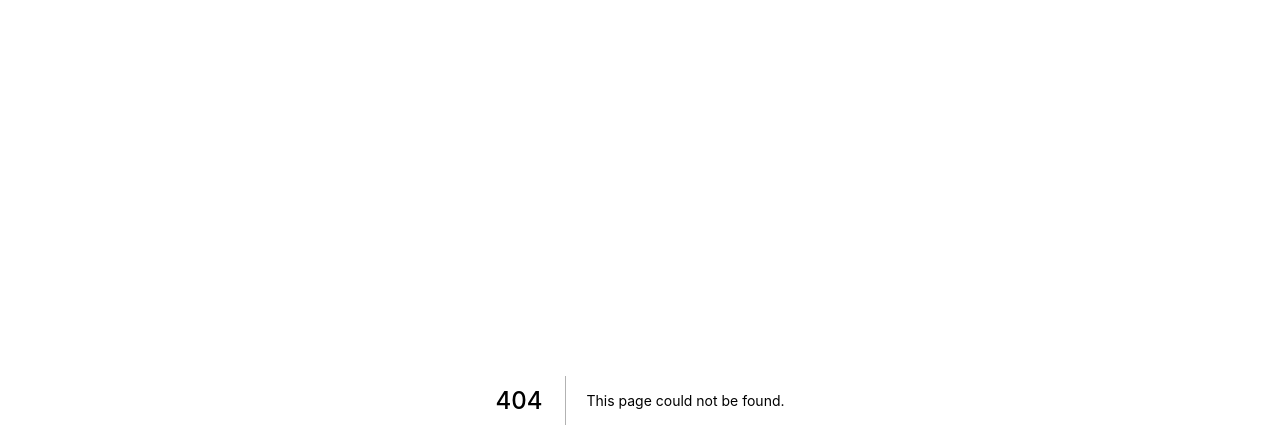
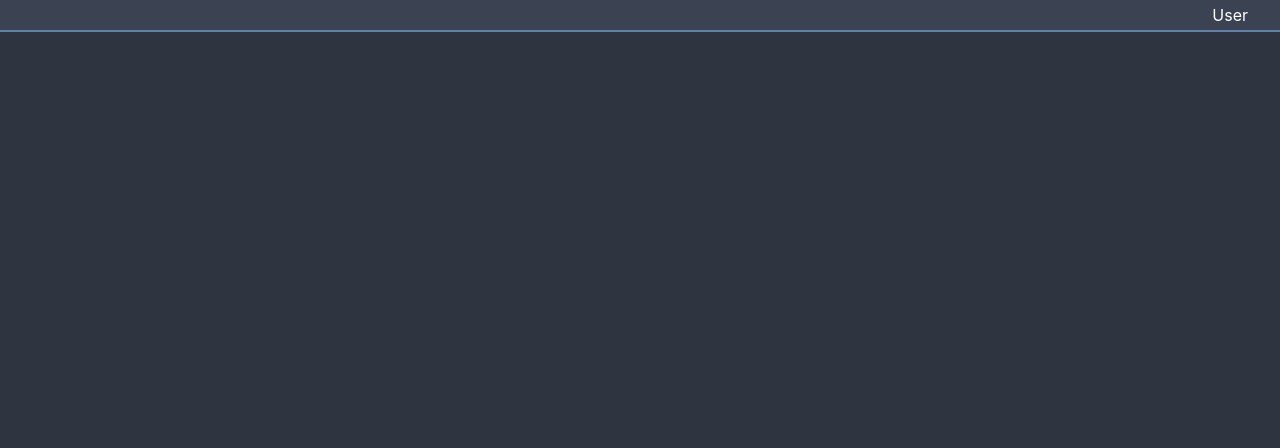
Before and after one commit to brandontor/clientPortal, a Next.js app: page /home in a window 1280 px wide. Before the commit this address had no page. Shown: the top 448 px of the page. Built offline with nearby package versions, Linux system fonts and the light colour scheme.

Commit message:
beginning layout and installed depends

```diff
--- /dev/null
+++ b/components/layout/Layout.js
@@ -0,0 +1,13 @@
+import React from 'react'
+import styles from './Layout.module.css'
+import User from './User'
+
+function Layout() {
+  return (
+    <div className={styles.container}>
+      <User></User>
+    </div>
+  )
+}
+
+export default Layout
--- /dev/null
+++ b/components/layout/Layout.module.css
@@ -0,0 +1,5 @@
+.container {
+    height: 100vh;
+    width: 100vw;
+    background-color: #2E3440;
+}
--- /dev/null
+++ b/components/layout/User.js
@@ -0,0 +1,14 @@
+import React from 'react'
+import styles from './User.module.css'
+
+function User() {
+  return (
+    <div className={styles.container}>
+        <div className='mr-8 flex items-center h-full'>
+            <p>User</p>
+        </div>
+    </div>
+  )
+}
+
+export default User
--- /dev/null
+++ b/components/layout/User.module.css
@@ -0,0 +1,13 @@
+.container {
+    width: 100%;
+    height: 4%;
+    display: flex;
+    justify-content: flex-end;
+    background-color: #3B4252;
+    border-bottom: 2px solid #5E81AC;
+}
+
+.container p {
+    font-size: 1rem;
+    color: #FFFFFF;
+}
--- a/package.json
+++ b/package.json
@@ -9,7 +9,6 @@
     "lint": "next lint",
     "clean": "rm -rf ./out/* ./.next/* ./.firebase/*",
     "export": "next export"
-
   },
   "dependencies": {
     "firebase": "^9.6.10",
@@ -18,7 +17,10 @@
     "react-dom": "18.0.0"
   },
   "devDependencies": {
+    "autoprefixer": "^10.4.4",
     "eslint": "8.12.0",
-    "eslint-config-next": "12.1.4"
+    "eslint-config-next": "12.1.4",
+    "postcss": "^8.4.12",
+    "tailwindcss": "^3.0.23"
   }
 }
--- a/pages/_app.js
+++ b/pages/_app.js
@@ -1,7 +1,12 @@
 import '../styles/globals.css'
+import Layout from '../components/layout/Layout'
 
 function MyApp({ Component, pageProps }) {
-  return <Component {...pageProps} />
+  return (
+    <Layout>
+      <Component {...pageProps} />
+    </Layout>
+  )
 }
 
 export default MyApp
--- /dev/null
+++ b/pages/home.js
@@ -0,0 +1,11 @@
+import React from 'react'
+
+function home() {
+  return (
+    <>
+
+    </>
+  )
+}
+
+export default home
--- a/pages/index.js
+++ b/pages/index.js
@@ -4,7 +4,7 @@ import styles from '../styles/Home.module.css'
 export default function Home() {
   return (
     <div className={styles.container}>
-      <p>Hello World</p>
+
     </div>
   )
 }
--- /dev/null
+++ b/postcss.config.js
@@ -0,0 +1,6 @@
+module.exports = {
+  plugins: {
+    tailwindcss: {},
+    autoprefixer: {},
+  },
+}
--- a/public/index.html
+++ /dev/null
@@ -1,89 +0,0 @@
-<!DOCTYPE html>
-<html>
-  <head>
-    <meta charset="utf-8">
-    <meta name="viewport" content="width=device-width, initial-scale=1">
-    <title>Welcome to Firebase Hosting</title>
-
-    <!-- update the version number as needed -->
-    <script defer src="/__/firebase/9.6.10/firebase-app-compat.js"></script>
-    <!-- include only the Firebase features as you need -->
-    <script defer src="/__/firebase/9.6.10/firebase-auth-compat.js"></script>
-    <script defer src="/__/firebase/9.6.10/firebase-database-compat.js"></script>
-    <script defer src="/__/firebase/9.6.10/firebase-firestore-compat.js"></script>
-    <script defer src="/__/firebase/9.6.10/firebase-functions-compat.js"></script>
-    <script defer src="/__/firebase/9.6.10/firebase-messaging-compat.js"></script>
-    <script defer src="/__/firebase/9.6.10/firebase-storage-compat.js"></script>
-    <script defer src="/__/firebase/9.6.10/firebase-analytics-compat.js"></script>
-    <script defer src="/__/firebase/9.6.10/firebase-remote-config-compat.js"></script>
-    <script defer src="/__/firebase/9.6.10/firebase-performance-compat.js"></script>
-    <!--
-      initialize the SDK after all desired features are loaded, set useEmulator to false
-      to avoid connecting the SDK to running emulators.
-    -->
-    <script defer src="/__/firebase/init.js?useEmulator=true"></script>
-
-    <style media="screen">
-      body { background: #ECEFF1; color: rgba(0,0,0,0.87); font-family: Roboto, Helvetica, Arial, sans-serif; margin: 0; padding: 0; }
-      #message { background: white; max-width: 360px; margin: 100px auto 16px; padding: 32px 24px; border-radius: 3px; }
-      #message h2 { color: #ffa100; font-weight: bold; font-size: 16px; margin: 0 0 8px; }
-      #message h1 { font-size: 22px; font-weight: 300; color: rgba(0,0,0,0.6); margin: 0 0 16px;}
-      #message p { line-height: 140%; margin: 16px 0 24px; font-size: 14px; }
-      #message a { display: block; text-align: center; background: #039be5; text-transform: uppercase; text-decoration: none; color: white; padding: 16px; border-radius: 4px; }
-      #message, #message a { box-shadow: 0 1px 3px rgba(0,0,0,0.12), 0 1px 2px rgba(0,0,0,0.24); }
-      #load { color: rgba(0,0,0,0.4); text-align: center; font-size: 13px; }
-      @media (max-width: 600px) {
-        body, #message { margin-top: 0; background: white; box-shadow: none; }
-        body { border-top: 16px solid #ffa100; }
-      }
-    </style>
-  </head>
-  <body>
-    <div id="message">
-      <h2>Welcome</h2>
-      <h1>Firebase Hosting Setup Complete</h1>
-      <p>You're seeing this because you've successfully setup Firebase Hosting. Now it's time to go build something extraordinary!</p>
-      <a target="_blank" href="https://firebase.google.com/docs/hosting/">Open Hosting Documentation</a>
-    </div>
-    <p id="load">Firebase SDK Loading&hellip;</p>
-
-    <script>
-      document.addEventListener('DOMContentLoaded', function() {
-        const loadEl = document.querySelector('#load');
-        // // 🔥🔥🔥🔥🔥🔥🔥🔥🔥🔥🔥🔥🔥🔥🔥🔥🔥🔥🔥🔥🔥🔥🔥🔥🔥🔥🔥🔥🔥🔥🔥
-        // // The Firebase SDK is initialized and available here!
-        //
-        // firebase.auth().onAuthStateChanged(user => { });
-        // firebase.database().ref('/path/to/ref').on('value', snapshot => { });
-        // firebase.firestore().doc('/foo/bar').get().then(() => { });
-        // firebase.functions().httpsCallable('yourFunction')().then(() => { });
-        // firebase.messaging().requestPermission().then(() => { });
-        // firebase.storage().ref('/path/to/ref').getDownloadURL().then(() => { });
-        // firebase.analytics(); // call to activate
-        // firebase.analytics().logEvent('tutorial_completed');
-        // firebase.performance(); // call to activate
-        //
-        // // 🔥🔥🔥🔥🔥🔥🔥🔥🔥🔥🔥🔥🔥🔥🔥🔥🔥🔥🔥🔥🔥🔥🔥🔥🔥🔥🔥🔥🔥🔥🔥
-
-        try {
-          let app = firebase.app();
-          let features = [
-            'auth',
-            'database',
-            'firestore',
-            'functions',
-            'messaging',
-            'storage',
-            'analytics',
-            'remoteConfig',
-            'performance',
-          ].filter(feature => typeof app[feature] === 'function');
-          loadEl.textContent = `Firebase SDK loaded with ${features.join(', ')}`;
-        } catch (e) {
-          console.error(e);
-          loadEl.textContent = 'Error loading the Firebase SDK, check the console.';
-        }
-      });
-    </script>
-  </body>
-</html>
--- a/styles/globals.css
+++ b/styles/globals.css
@@ -1,3 +1,7 @@
+@tailwind base;
+@tailwind components;
+@tailwind utilities;
+
 html,
 body {
   padding: 0;
--- /dev/null
+++ b/tailwind.config.js
@@ -0,0 +1,17 @@
+module.exports = {
+  content: [
+    "./pages/**/*.{js,ts,jsx,tsx}",
+    "./components/**/*.{js,ts,jsx,tsx}",
+  ],
+  theme: {
+    extend: {},
+  },
+  plugins: [],
+  theme: {
+    extend: {
+      height: {
+        '10': '10%'
+      }
+    }
+  }
+}
```
Also changed, not shown: public/vercel.svg (deleted), 1 other file (tests, documents, lock files or other folders).
